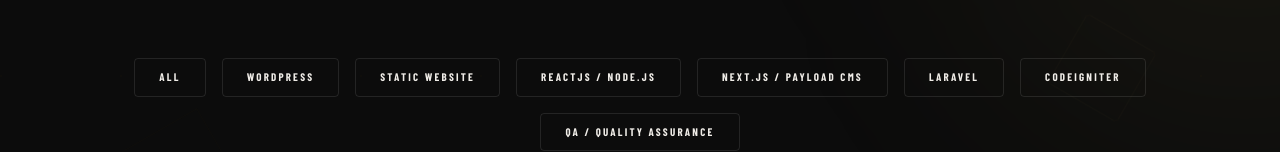
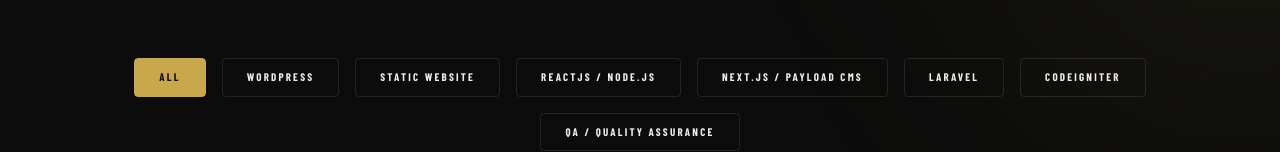
Before and after one commit to johncarlosacrosalazar/jc.salazar, a Next.js app: page / in a window 1280 px wide. Shown: the part 2205-2357 px from the top of the page. Built offline with nearby package versions, Linux system fonts and the light colour scheme; a web font is replaced by a local one.

Commit message:
my website

```diff
--- a/app/page.tsx
+++ b/app/page.tsx
@@ -647,7 +647,7 @@
 }
 
 function Portfolio({ onPreview }: { onPreview: (img: any, title: string) => void }) {
-  const [activeCategory, setActiveCategory] = useState("ALL");
+  const [activeCategory, setActiveCategory] = useState("All");
   const [showMobileCategories, setShowMobileCategories] = useState(false);
   const container = useRef<HTMLDivElement>(null);
 
```
